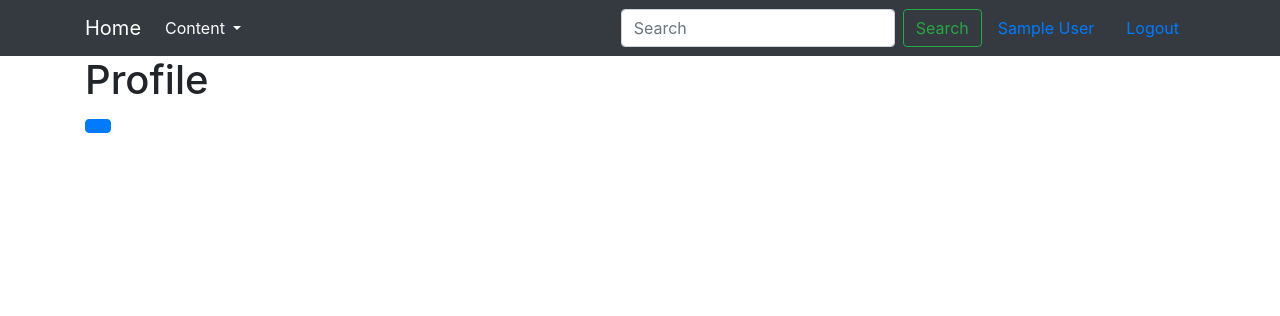
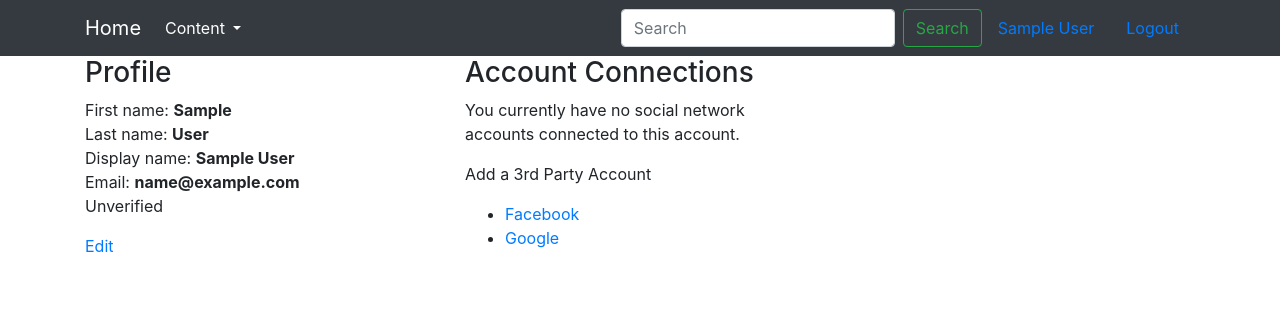
Before and after one commit to McFalljb/themeta.dev, a Django app: page /accounts/profile/ in a window 1280 px wide. Shown: the top 316 px of the page. Run offline with Django 3.2, Linux system fonts and the light colour scheme; a user stored in the database is signed in; tables that the repository leaves empty hold one stand-in row (values such as "Sample post"); parts of the project's set-up code (start-up, migrations or seed data) failed here and were passed over; some libraries are stand-ins or nearby versions.

Commit message:
still combing all tamplets for user profile and user edit .htmls

```diff
--- a/apps/users/forms.py
+++ b/apps/users/forms.py
@@ -18,7 +18,6 @@
         model = User
         fields = ('first_name', 'last_name', 'display_name')
 
-
 class UserAdminForm(forms.ModelForm):
     class Meta:
         model = User
--- a/apps/users/urls.py
+++ b/apps/users/urls.py
@@ -15,8 +15,10 @@
 """
 
 from django.urls import path
-from .views import account_profile
+from . import views
+from .views import account_edit
 
 urlpatterns = [
-    path('accounts/profile/', account_profile, name='account_profile')
+    path('accounts/profile/', views.UserProfile, name='account_profile'),
+    path('accounts/edit/', account_edit, name='account_edit')
 ]
--- a/apps/users/views.py
+++ b/apps/users/views.py
@@ -2,8 +2,28 @@
 from django.contrib.auth.decorators import login_required
 from django.urls import reverse_lazy
 from django.views.generic.edit import FormMixin, UpdateView
+from django.shortcuts import render, redirect
+from .forms import UserEditForm
 
-from .forms import UserEditForm
+
+@login_required
+def UserProfile(request):
+    if request.method == 'POST':
+        u_form = UserEditForm(request.POST, instance=request.user)
+
+        if u_form.is_valid():
+            u_form.save()
+            messages.success(request, f'Your profile has been updated!')
+            return redirect('account_profile')
+
+    else:
+        u_form = UserEditForm(instance=request.user)
+
+    context = {
+        'u_form': u_form,
+    }
+
+    return render(request, 'users/profile.html', context)
 
 
 class MyModelInstanceMixin(FormMixin):
@@ -31,8 +51,8 @@
     ``get_object`` method.
     """
     form_class = UserEditForm
-    template_name = "users/profile.html"
-    view_name = 'account_profile'
+    template_name = "users/profile_edit.html"
+    view_name = 'account_edit'
     success_url = reverse_lazy(view_name)
 
     def get_object(self):
@@ -44,4 +64,4 @@
         return super(UserEditView, self).form_valid(form)
 
 
-account_profile = login_required(UserEditView.as_view())
+account_edit = login_required(UserEditView.as_view())
--- a/templates/users/profile.html
+++ b/templates/users/profile.html
@@ -3,22 +3,61 @@
 {% block content %}
 
 <div class="container">
-<h1>Profile</h1>
-  {# Hmm. Not thrilled about this. #}
-  {# Could use django-bootstrap4 which removes some of this ugliness. #}
-  {# Or some AJAX-based way to retrieve messages. #}
-  {# I don't like the use of cookies for this. #}
+  <div class='row'>
+    <div class="col-sm-6 col-md-6 col-lg-4">
+      <h3>Profile</h3>
+      <ul class="list-unstyled">
+        <li>First name: <strong>{{user.first_name}}</strong></li>
+        <li>Last name: <strong>{{user.last_name}}</strong></li>
+        <li>Display name: <strong>{{user.display_name}}</strong></li>
+        <li>Email: <strong>{{user.email}}</strong></li>
+        <li>{% if request.user.profile.account_verified %}Verified{% else %}Unverified{% endif %}</li>
+      </ul>
+      <a href="{% url 'account_edit' %}">Edit</a>
+    </div>
+    <div class="col-sm-6 col-md-6 col-lg-4">
+      <h3> Account Connections </h3>
+      {% if form.accounts %}
+      <p>You can sign in to your account using any of the following third party accounts:</p>
+      <form method="post" action="{% url 'socialaccount_connections' %}">
+        {% csrf_token %}
+        <fieldset>
+          {% if form.non_field_errors %}
 
+          <div id="errorMsg">{{ form.non_field_errors }}</div>
 
-<div class="row">
-<div class="col-md-6 col-lg-6">
+          {% endif %}
+          {% for base_account in form.accounts %}
+          {% with base_account.get_provider_account as account %}
 
-  <form action="{% url 'account_profile' %}" method="post" class="form">
-    {% csrf_token %}
-    {{ form | crispy }}
+          <div>
+            <label for="id_account_{{ base_account.id }}">
+              <input id="id_account_{{ base_account.id }}" type="radio" name="account" value="{{ base_account.id }}"/>
+              <span class="socialaccount_provider {{ base_account.provider }} {{ account.get_brand.id }}">{{account.get_brand.name}}</span>
+              {{ account }}
+            </label>
+          </div>
 
-    <button type="submit" class="btn btn-primary">
+          {% endwith %}
+          {% endfor %}
 
-    </button>
+          <div>
+            <button type="submit">Remove</button>
+          </div>
+        </fieldset>
+      </form>
 
+      {% else %}
+      <p>You currently have no social network accounts connected to this account.</p>
+      {% endif %}
+
+      <p> Add a 3rd Party Account </p>
+
+      <ul class="socialaccount_providers">
+      {% include "socialaccount/snippets/provider_list.html" with process="connect" %}
+      </ul>
+
+    </div>
+  </div>
+</div>
 {% endblock content %}
```
Also changed, not shown: templates/users/profile_edit.html (added, +19 -0 lines), apps/users/models.py (line endings or trailing spaces).
